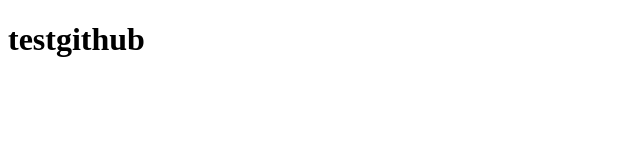
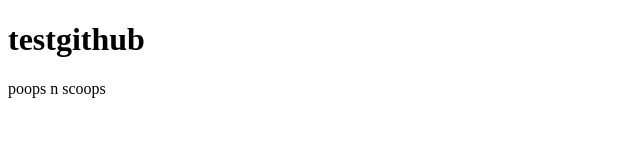
Before and after one commit to EggsBenedict2123/testgithub, a website: page index.html in a window 1280 px wide. Shown: the whole page, without its empty margins (0-640 px from the left). Drawn offline with Linux system fonts and the light colour scheme.

Commit message:
poops n scoops

```diff
--- a/index.html
+++ b/index.html
@@ -8,5 +8,6 @@
   </head>
   <body>
     <h1>testgithub</h1>
+    <p>poops n scoops</p>
   </body>
 </html>
```
